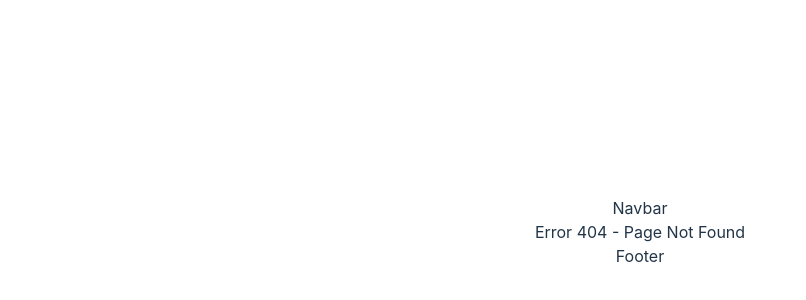
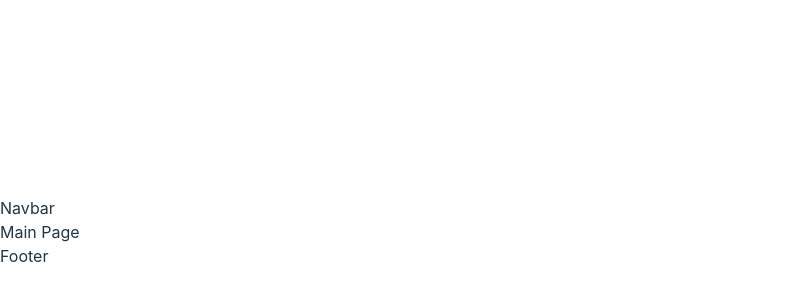
Before and after one commit to Venecaat/Mona-Moon, a React (Vite) app in the folder Frontend/: page / in a window 1280 px wide. Before the commit this address had no page. Shown: the part 168-468 px from the top of the page, without its empty margins (0-806 px from the left). Built offline with nearby package versions, Linux system fonts and the light colour scheme.

Commit message:
Frontend: Add MainPage.jsx and Route for it

```diff
--- a/Frontend/src/App.jsx
+++ b/Frontend/src/App.jsx
@@ -1,13 +1,14 @@
 import { Route, Routes } from "react-router-dom";
+import { MainPage } from "./routes/MainPage.jsx";
 import { PageNotFound } from "./routes/PageNotFound.jsx";
 import { Layout } from "./components/Layout.jsx";
-import './App.css'
 
 export const App = () => {
 
   return (
       <Layout>
           <Routes>
+              <Route path="/" element={<MainPage />}></Route>
               <Route path="*" element={<PageNotFound />}></Route>
           </Routes>
       </Layout>
--- /dev/null
+++ b/Frontend/src/routes/MainPage.jsx
@@ -0,0 +1,6 @@
+
+export const MainPage = () => {
+    return (
+        <div>Main Page</div>
+    )
+}
```
